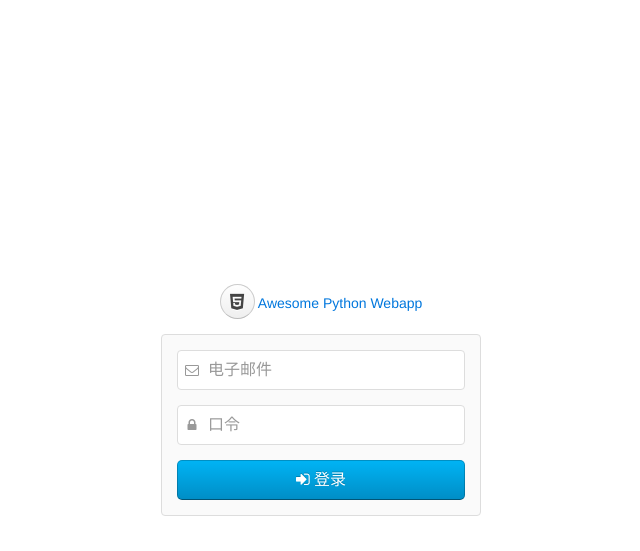
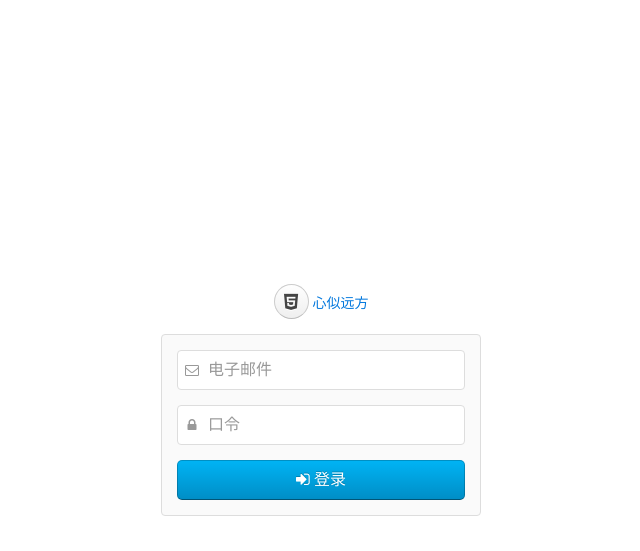
Before and after one commit to sigon/note, a Python web app: template www/templates/signin.html in a window 1280 px wide. Shown: the top 551 px of the page, without its empty margins (319-959 px from the left). Run offline with Jinja, Linux system fonts and the light colour scheme; the template is opened without the code that fills it, so the values that code supplies are empty.

Commit message:
modified some title

```diff
--- a/www/templates/signin.html
+++ b/www/templates/signin.html
@@ -2,7 +2,7 @@
 <html class="uk-height-1-1">
 <head>
     <meta charset="utf-8" />
-    <title>登录 - Awesome Python Webapp</title>
+    <title>登录 - 心似远方 石光的个人日志</title>
     <link rel="stylesheet" href="/static/css/uikit.min.css">
     <link rel="stylesheet" href="/static/css/uikit.gradient.min.css">
     <script src="/static/js/jquery.min.js"></script>
@@ -44,7 +44,7 @@ $(function() {
 <body class="uk-height-1-1">
     <div class="uk-vertical-align uk-text-center uk-height-1-1">
         <div class="uk-vertical-align-middle" style="width: 320px">
-            <p><a href="/" class="uk-icon-button"><i class="uk-icon-html5"></i></a> <a href="/">Awesome Python Webapp</a></p>
+            <p><a href="/" class="uk-icon-button"><i class="uk-icon-html5"></i></a> <a href="/">心似远方</a></p>
             <form id="vm" v-on="submit: submit" class="uk-panel uk-panel-box uk-form">
                 <div class="uk-alert uk-alert-danger uk-hidden"></div>
                 <div class="uk-form-row">
```
